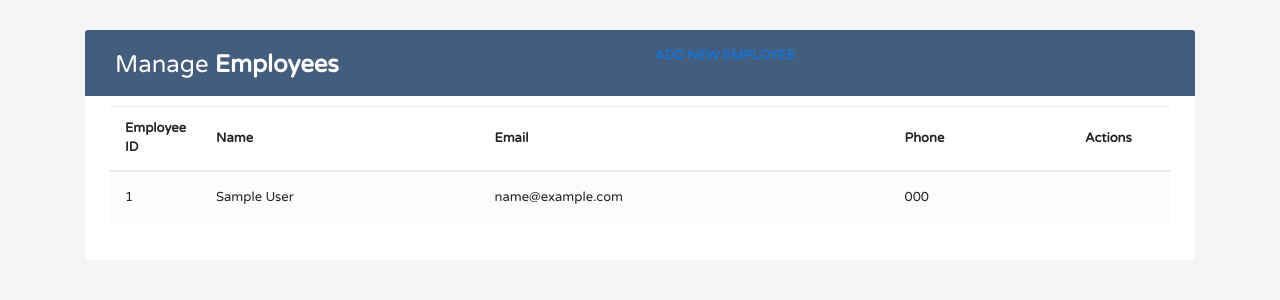
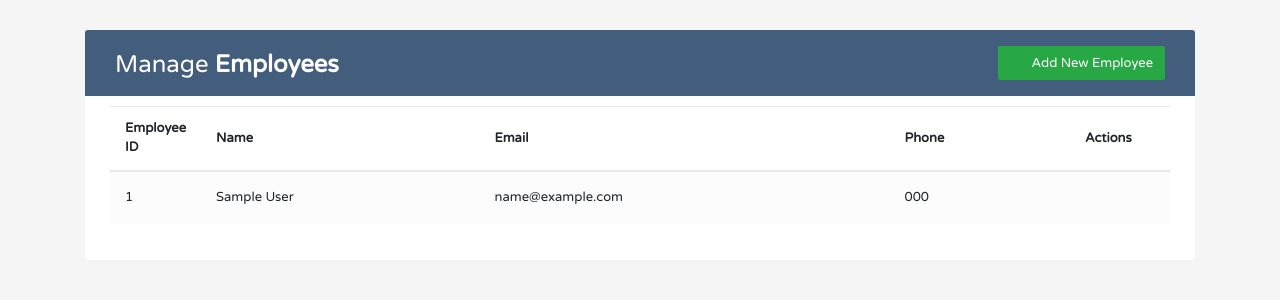
Before and after one commit to shashidhar0508/EmployeeCRUD, a Django app: page / in a window 1280 px wide. Shown: the top 300 px of the page. Run offline with Django 3.2, Linux system fonts and the light colour scheme; tables that the repository leaves empty hold one stand-in row (values such as "Sample post"); some libraries are stand-ins or nearby versions.

Commit message:
Committed project by formatting the code

```diff
--- a/employee_registration/urls.py
+++ b/employee_registration/urls.py
@@ -19,5 +19,4 @@ from django.urls import path, include
 urlpatterns = [
     path('admin/', admin.site.urls),
     path('', include('registration_page.urls')),
-    # path('addemployee/', include('registration_page.urls'),name="addemployee")
 ]
--- a/templates/Insert.html
+++ b/templates/Insert.html
@@ -237,6 +237,7 @@ table.table .avatar {
 	font-weight: normal;
 }
 
+
     </style>
     <script>
 $(document).ready(function(){
@@ -262,6 +263,7 @@ $(document).ready(function(){
 		}
 	});
 });
+
 
     </script>
 </head>
--- a/templates/edit.html
+++ b/templates/edit.html
@@ -236,6 +236,7 @@ table.table .avatar {
 .modal form label {
 	font-weight: normal;
 }
+
     </style>
     <script>
 $(document).ready(function(){
@@ -261,6 +262,7 @@ $(document).ready(function(){
 		}
 	});
 });
+
     </script>
 </head>
 <body>
@@ -290,7 +292,7 @@ $(document).ready(function(){
     </div>
     <div class="modal-footer">
         <input type="button" class="btn btn-default" data-dismiss="modal" value="Cancel">
-					<input type="submit"  value="UPDATE">
+        <input type="submit" value="UPDATE">
     </div>
     <div>
         {% if messages %}
--- a/templates/index.html
+++ b/templates/index.html
@@ -237,6 +237,8 @@ table.table .avatar {
 	font-weight: normal;
 }
 
+
+
     </style>
     <script>
 $(document).ready(function(){
@@ -263,6 +265,8 @@ $(document).ready(function(){
 	});
 });
 
+
+
     </script>
 </head>
 <body>
@@ -275,8 +279,8 @@ $(document).ready(function(){
                         <h2>Manage <b>Employees</b></h2>
                     </div>
                     <div class="col-sm-6">
-                        <a href="{% url 'Insertemp' %}">ADD NEW EMPLOYEE</a>
-                        <!--						<a href="#addEmployeeModal" class="btn btn-success" data-toggle="modal"><i class="material-icons">&#xE147;</i> <span>Add New Employee</span></a>-->
+                        <a href="{% url 'Insertemp' %}" class="btn btn-success"><i
+                                class="material-icons">&#xE147;</i> <span>Add New Employee</span></a>
                     </div>
                 </div>
             </div>
@@ -298,10 +302,9 @@ $(document).ready(function(){
                     <td>{{result.email}}</td>
                     <td>{{result.phoneno}}</td>
                     <td>
-                        <!--							<a href="#editEmployeeModal" class="edit" data-toggle="modal"><i class="material-icons" data-toggle="tooltip" title="Edit">&#xE254;</i></a>-->
-                        <a href="/edit/{{result.empid}}"><i class="material-icons" data-toggle="tooltip" title="Edit">&#xE254;</i></a>
-                        <!--							<a href="/delete/{{result.eid}}" class="delete" data-toggle="modal"><i class="material-icons" data-toggle="tooltip" title="Delete">&#xE872;</i></a>-->
-                        <a href="/delete/{{result.empid}}"><i class="material-icons" data-toggle="tooltip" title="Delete">&#xE872;</i></a>
+                        <a href="/edit/{{result.empid}}" class="edit"><i class="material-icons" data-toggle="tooltip" title="Edit">&#xE254;</i></a>
+                        <a href="/delete/{{result.empid}}" class="delete"><i class="material-icons" data-toggle="tooltip"
+                                                              title="Delete">&#xE872;</i></a>
                     </td>
                 </tr>
                 {% endfor %}
```
Also changed, not shown: employee_registration/settings.py (+1 -29 lines), registration_page/models.py (+7 -5 lines). Lines whose indentation alone changed are shown as unchanged.
